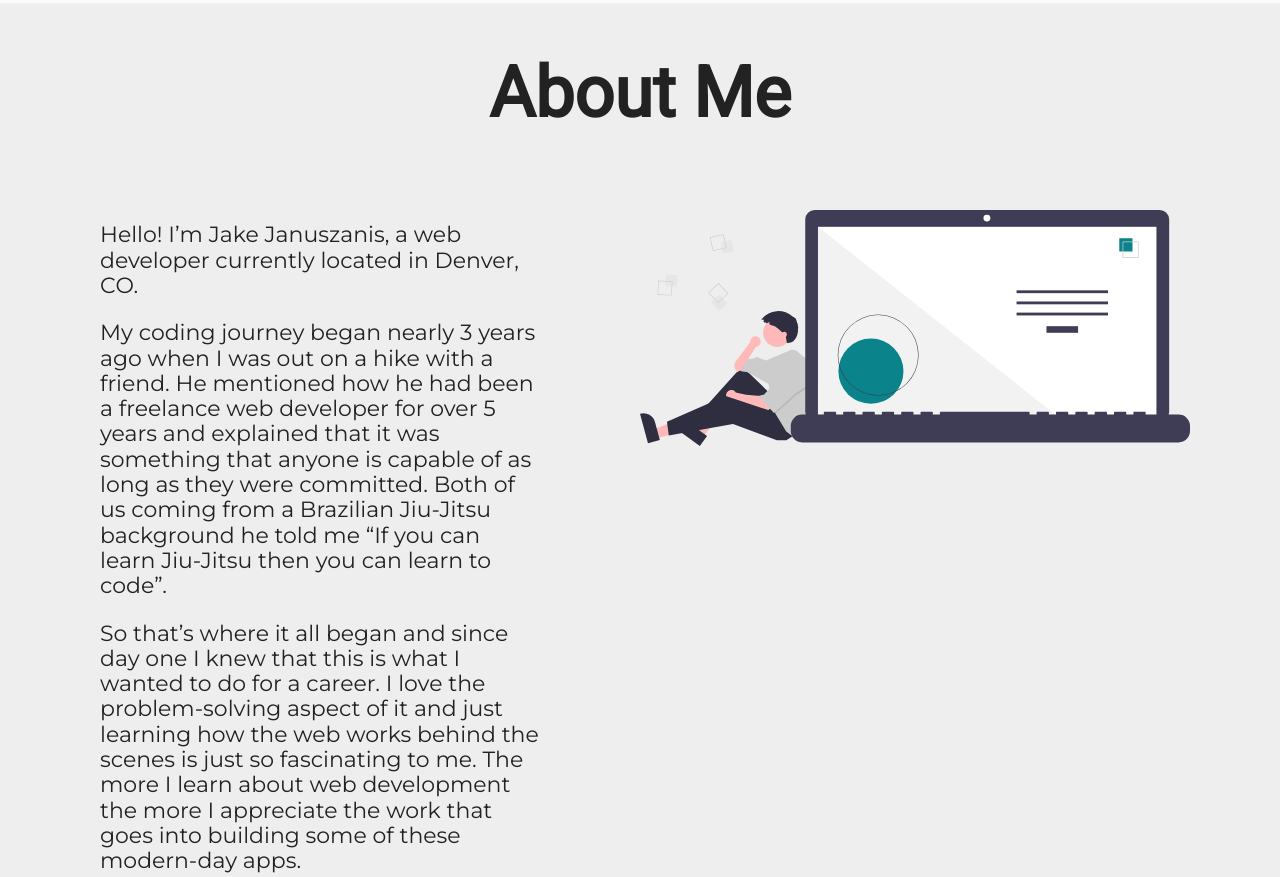
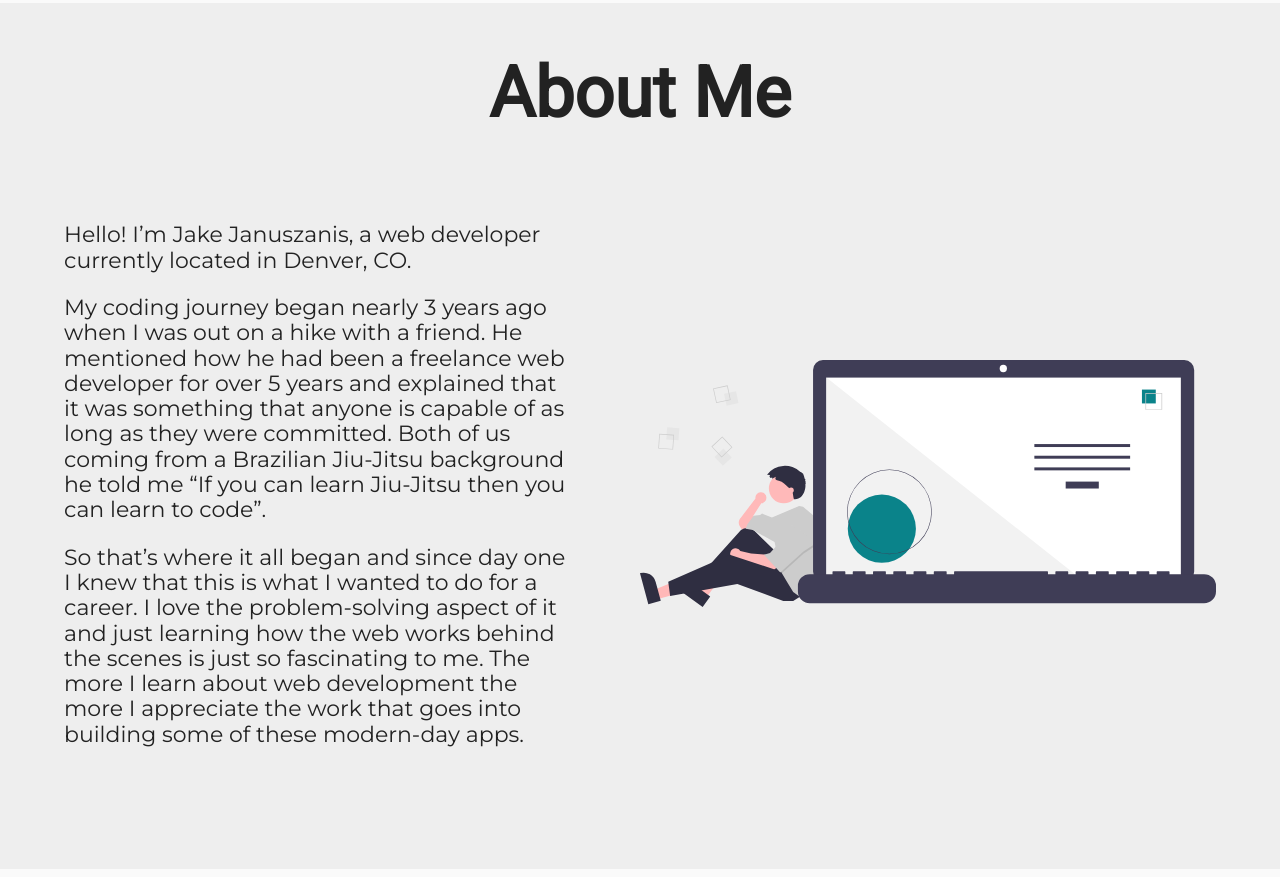
Before and after one commit to Jake-Januszanis/portfolio-v3, a Gatsby site: page / in a window 1280 px wide. Shown: the part 872-1749 px from the top of the page. Built offline with nearby package versions, Linux system fonts and the light colour scheme; Gatsby itself is replaced by a stand-in of ours.

Commit message:
Refactored code for about section

```diff
--- a/src/styles/about.scss
+++ b/src/styles/about.scss
@@ -2,7 +2,6 @@
 
 #about {
     background-color: $gray-bg;
-    height: auto;
     min-height: 50vh;
     position: relative;
 }
@@ -16,35 +15,28 @@
     color: $black-text;
 }
 
+.about-flex > * {
+    flex: 1 1 50%;
+}
+
 .about-flex {
     display: flex;
     flex-wrap: wrap;
     padding-bottom: 10rem;
-    font-size: 2.5rem;
+    align-items: center;
+
 
 
     &__left > p {
-        font-size: 2rem;
-        padding: 0 10rem;
+        font-size: 2.2rem;
+        padding: 0 10%;
         color: $black-text;
-        max-width: 66ch;
+        max-width: 68ch;
     }
 
     &__right-img {
-        height: auto;
-        width: 68rem;
-        margin-top: 3rem;
-        align-content: flex-end;
-        padding-right: 2rem;
+        width: 90%;
     }
-}
-
-p {
-    margin-bottom: 2rem;
-}
-
-.about-flex > * {
-    flex: 1 1 50%;
 }
 
 ///***Media query for screen size large or bigger
@@ -55,38 +47,19 @@ p {
     }
 
     .about-flex {
-
         &__left > p {
             font-size: 2.5rem;
-        }
-    }
-}
-
-
-//***Media query for screen sizes medium to large
-@media all and (min-width: $md-screen) and (max-width: $lrg-screen) {
-
-    .about-flex {
-        &__left > p {
-            font-size: 2.2rem;
-        }
-        &__right-img {
-            width: 55rem;
-            height: auto;
-            margin-top: 1rem;
+            padding: 0;
+            padding-right: 10%;
         }
     }
 }
 
 //**Media query for screens up to medium size
 @media all and (max-width: $md-screen) {
-    .about-title {
-        font-size: 5rem;
-        padding-bottom: 2rem;
-    }
+
     .about-flex {
         display: inline-block;
-        margin: 0 auto;
 
         &__left > p {
             font-size: 2.5rem;
@@ -98,7 +71,12 @@ p {
     }
 }
 
+// ****Mobile screen query
 @media all and (max-width: $sm-screen) {
+
+    .about-title {
+        font-size: 5.5rem;
+    }
 
     .about-flex__left > p {
         padding: 0 8%;
--- a/src/styles/navbar.scss
+++ b/src/styles/navbar.scss
@@ -43,6 +43,12 @@ nav {
        }
    }
 
+   @media all and (max-width: 700px) {
+       .nav__link:first-child {
+            display: none;
+       }
+   }
+
    @media all and (max-width: $sm-screen) {
 
     nav {
--- a/src/styles/projects.scss
+++ b/src/styles/projects.scss
@@ -111,6 +111,7 @@
 
     .projects-title {
         padding-bottom: 2rem;
+        font-size: 5.5rem;
     }
 
     .projects-flex-container {
```
